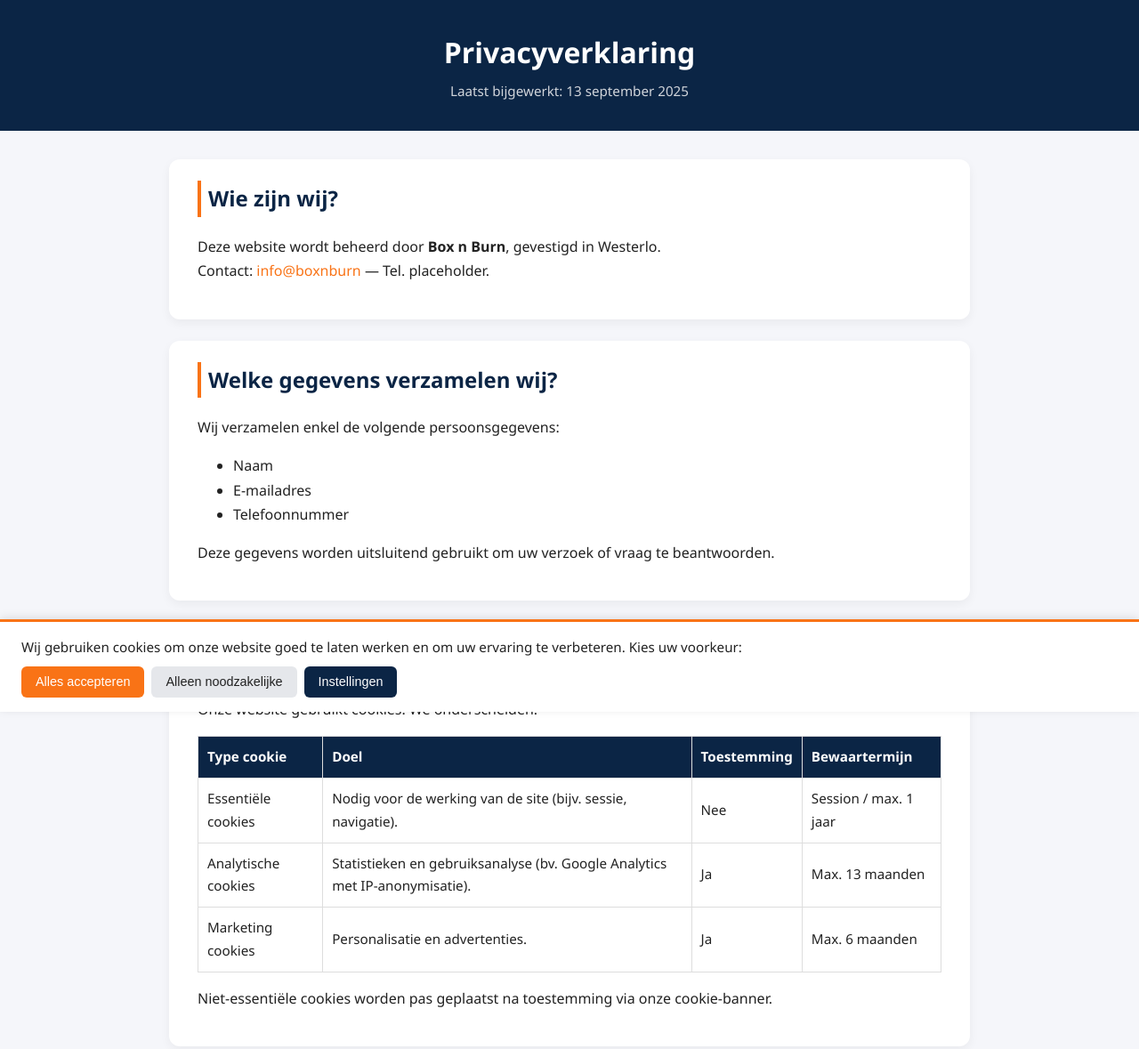
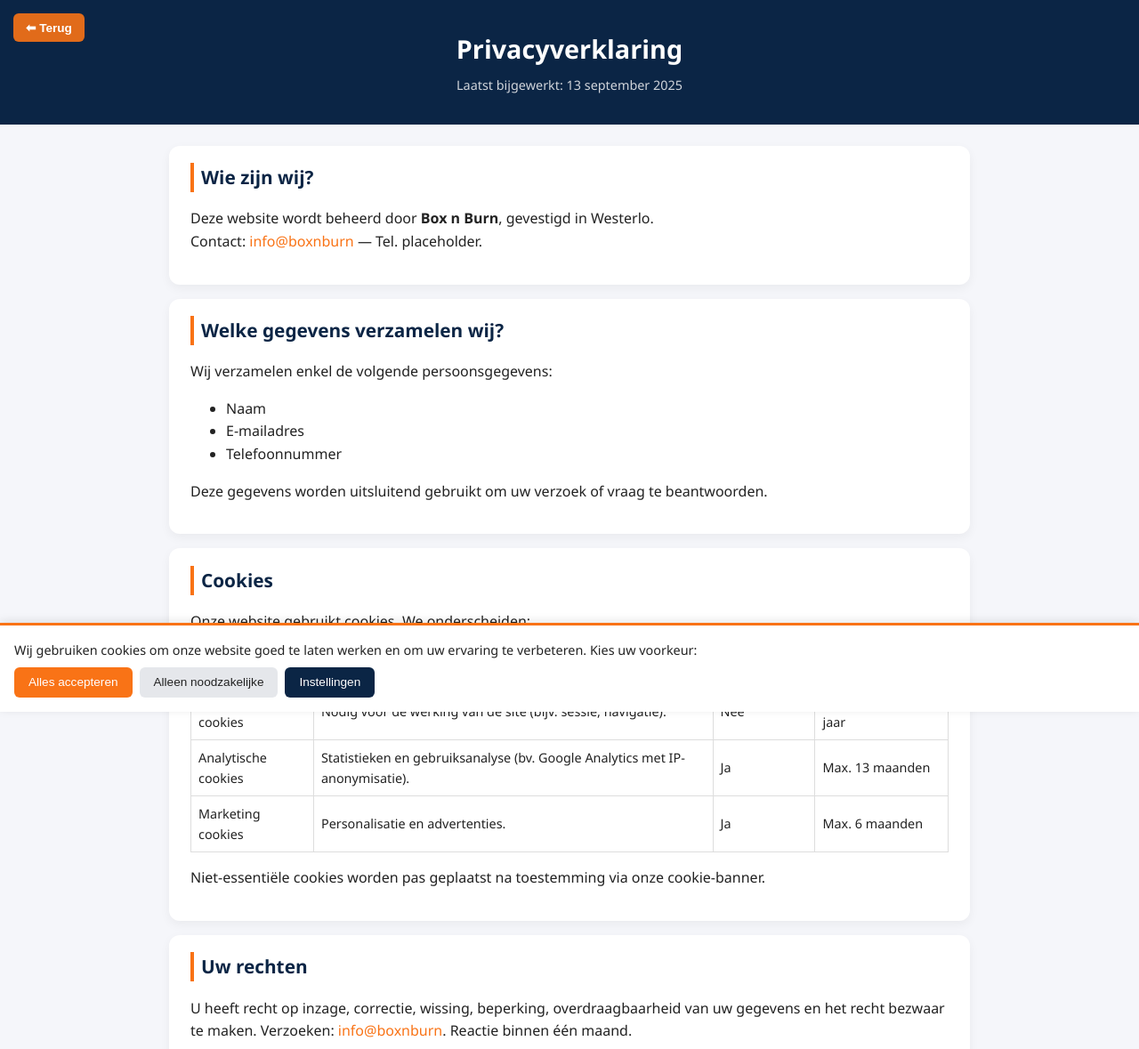
Before and after one commit to boxnburndev-sys/boxnburn, a plain HTML site: page privacy.html in a window 1280 px wide. Shown: the top 1179 px of the page at 89% size. Drawn offline with Linux system fonts and the light colour scheme.

Commit message:
Update privacy.html

```diff
--- a/privacy.html
+++ b/privacy.html
@@ -16,7 +16,7 @@
     }
     body {
       font-family: "Segoe UI", Roboto, sans-serif;
-      line-height: 1.7;
+      line-height: 1.6;
       color: var(--text);
       margin: 0;
       padding: 0;
@@ -25,18 +25,19 @@
     header {
       background: var(--primary);
       color: #fff;
-      padding: 2rem;
+      padding: 2rem 1rem;
       text-align: center;
+      position: relative;
     }
-    header h1 { margin: 0; font-size: 2rem; }
-    header p { margin: 0.2rem 0 0; font-size: 0.95rem; color: #d1d5db; }
-    .container { max-width: 900px; margin: 2rem auto; padding: 0 1rem; }
+    header h1 { margin: 0; font-size: 1.8rem; }
+    header p { margin: 0.4rem 0 0; font-size: 0.9rem; color: #d1d5db; }
+    .container { max-width: 900px; margin: 1.5rem auto; padding: 0 1rem; }
     .card {
       background: var(--card-bg);
-      padding: 1.5rem 2rem;
+      padding: 1.2rem 1.5rem;
       border-radius: 12px;
       box-shadow: 0 4px 12px rgba(0,0,0,.05);
-      margin-bottom: 1.5rem;
+      margin-bottom: 1rem;
       transition: transform 0.2s;
     }
     .card:hover { transform: translateY(-3px); }
@@ -45,20 +46,26 @@
       border-left: 4px solid var(--accent);
       padding-left: 0.5rem;
       margin-top: 0;
+      font-size: 1.3rem;
     }
     a { color: var(--accent); text-decoration: none; }
     a:hover { text-decoration: underline; }
-    table { border-collapse: collapse; width: 100%; margin-top: 1rem; font-size: 0.95rem; }
-    th, td { border: 1px solid #ddd; padding: 10px; text-align: left; }
+    table {
+      border-collapse: collapse;
+      width: 100%;
+      margin-top: 1rem;
+      font-size: 0.9rem;
+      overflow-x: auto;
+      display: block;
+    }
+    th, td { border: 1px solid #ddd; padding: 8px; text-align: left; }
     th { background: var(--primary); color: #fff; }
     footer {
       text-align: center;
-      padding: 2rem 1rem;
+      padding: 1.5rem 1rem;
       font-size: 0.85rem;
       color: var(--muted);
     }
-
-    /* Cookie banner */
     #cookie-banner {
       position: fixed;
       bottom: 0;
@@ -67,13 +74,13 @@
       background: var(--card-bg);
       border-top: 3px solid var(--accent);
       box-shadow: 0 -2px 10px rgba(0,0,0,.1);
-      padding: 1rem 1.5rem;
+      padding: 1rem;
       display: none;
       z-index: 1000;
     }
     #cookie-banner p {
       margin: 0 0 0.5rem;
-      font-size: 0.95rem;
+      font-size: 0.9rem;
     }
     #cookie-banner .buttons {
       display: flex;
@@ -85,21 +92,41 @@
       border-radius: 6px;
       padding: 0.6rem 1rem;
       cursor: pointer;
-      font-size: 0.9rem;
+      font-size: 0.85rem;
     }
     #accept-all { background: var(--accent); color: #fff; }
     #accept-essential { background: #e5e7eb; color: var(--text); }
     #settings { background: var(--primary); color: #fff; }
+    .back-btn {
+      position: absolute;
+      top: 15px;
+      left: 15px;
+      background: rgba(249,115,22,0.9);
+      color: #fff;
+      border: none;
+      padding: 8px 14px;
+      border-radius: 6px;
+      font-size: 0.85rem;
+      font-weight: 600;
+      cursor: pointer;
+      transition: background 0.2s;
+    }
+    .back-btn:hover { background: #c2410c; }
+    @media (max-width: 600px) {
+      header h1 { font-size: 1.5rem; }
+      .card { padding: 1rem; }
+      h2 { font-size: 1.1rem; }
+    }
   </style>
 </head>
 <body>
   <header>
+    <button class="back-btn" onclick="window.location.href='index.html'">⬅ Terug</button>
     <h1>Privacyverklaring</h1>
     <p>Laatst bijgewerkt: 13 september 2025</p>
   </header>
 
   <div class="container">
-
     <div class="card">
       <h2>Wie zijn wij?</h2>
       <p>Deze website wordt beheerd door <strong>Box n Burn</strong>, gevestigd in Westerlo.<br>
@@ -168,14 +195,12 @@
       <h2>Wijzigingen</h2>
       <p>Wij kunnen deze verklaring aanpassen. Controleer deze pagina voor de meest recente versie.</p>
     </div>
-
   </div>
 
   <footer>
     &copy; 2025 Box n Burn — Privacyverklaring
   </footer>
 
-  <!-- Cookie banner -->
   <div id="cookie-banner">
     <p>Wij gebruiken cookies om onze website goed te laten werken en om uw ervaring te verbeteren. Kies uw voorkeur:</p>
     <div class="buttons">
@@ -189,36 +214,21 @@
     const banner = document.getElementById('cookie-banner');
     const acceptAllBtn = document.getElementById('accept-all');
     const acceptEssentialBtn = document.getElementById('accept-essential');
-
-    // Toon banner alleen als er nog geen keuze is gemaakt
     if (!localStorage.getItem('cookieConsent')) {
       banner.style.display = 'block';
     }
-
     acceptAllBtn.addEventListener('click', () => {
       localStorage.setItem('cookieConsent', 'all');
       banner.style.display = 'none';
       enableAnalytics();
       enableMarketing();
     });
-
     acceptEssentialBtn.addEventListener('click', () => {
       localStorage.setItem('cookieConsent', 'essential');
       banner.style.display = 'none';
     });
-
-    function enableAnalytics() {
-      // Plaats hier je analytics script, bv:
-      // const ga = document.createElement("script");
-      // ga.src = "https://www.googletagmanager.com/gtag/js?id=UA-XXXXX";
-      // document.head.appendChild(ga);
-    }
-
-    function enableMarketing() {
-      // Plaats hier je marketing scripts (Facebook Pixel, etc.)
-    }
-
-    // Activeer cookies opnieuw bij herladen
+    function enableAnalytics() {}
+    function enableMarketing() {}
     const consent = localStorage.getItem('cookieConsent');
     if (consent === 'all') {
       enableAnalytics();
```
